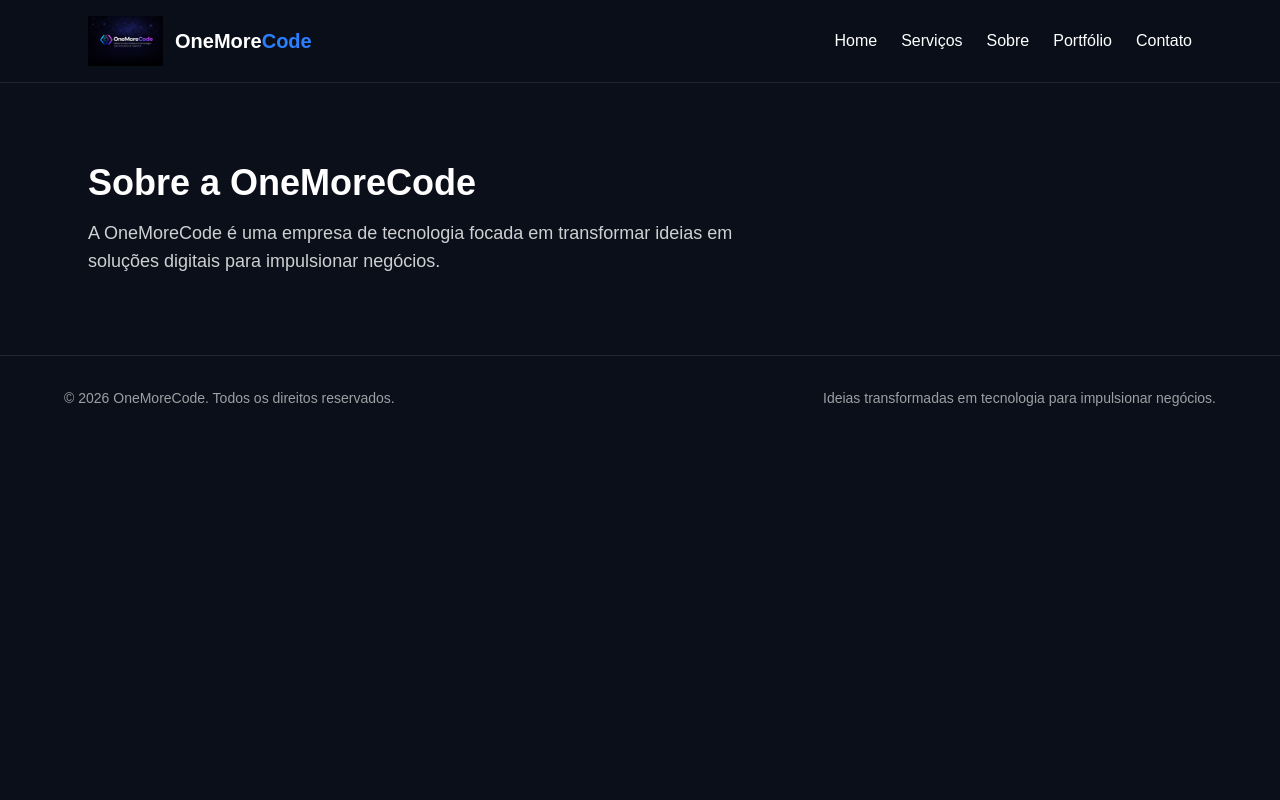
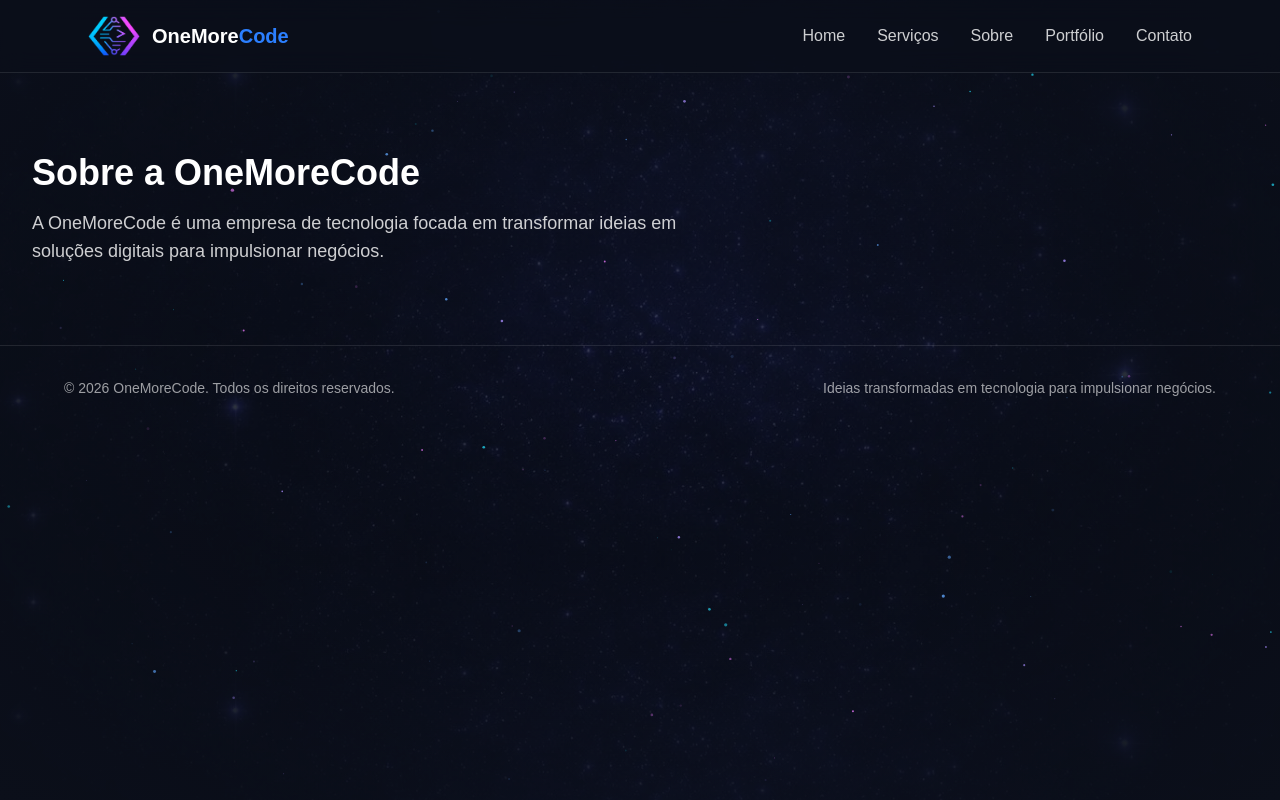
Before and after one commit to onemorecodetech/One_More_Code, a Next.js app: page /about in a window 1280 px wide. Built offline with nearby package versions, Linux system fonts and the light colour scheme.

Commit message:
atualização bacground & imglogos

```diff
--- a/src/app/about/page.jsx
+++ b/src/app/about/page.jsx
@@ -4,11 +4,12 @@ import Footer from "../../components/footer";
 
 export default function AboutPage() {
   return (
-    <main className="bg-[#0B0F1A] text-white min-h-screen">
+    <main className="text-white min-h-screen">
       <Navbar />
-      <section className="max-w-6xl mx-auto px-6 py-14 md:py-20">
-        <h1 className="text-3xl md:text-4xl font-bold">Sobre a OneMoreCode</h1>
-        <p className="mt-4 text-base md:text-lg text-white/80 max-w-2xl">
+
+      <section className="px-8 py-20">
+        <h1 className="text-4xl font-bold">Sobre a OneMoreCode</h1>
+        <p className="mt-4 text-lg text-white/80 max-w-2xl">
           A OneMoreCode é uma empresa de tecnologia focada em transformar
           ideias em soluções digitais para impulsionar negócios.
         </p>
--- a/src/app/contact/page.jsx
+++ b/src/app/contact/page.jsx
@@ -4,7 +4,7 @@ import Footer from "../../components/footer";
 
 export default function ContactPage() {
   return (
-    <main className="bg-[#0B0F1A] text-white min-h-screen">
+    <main className="text-white min-h-screen">
       <Navbar />
       <Contact />
       <Footer />
--- a/src/app/layout.jsx
+++ b/src/app/layout.jsx
@@ -1,21 +1,18 @@
 import "./globals.css";
+import Background from "../components/background";
 
 export const metadata = {
   title: "OneMoreCode",
   description: "Ideias transformadas em tecnologia para impulsionar negócios",
 };
 
-export const viewport = {
-  width: "device-width",
-  initialScale: 1,
-  viewportFit: "cover",
-  themeColor: "#0b0f1a",
-};
-
 export default function RootLayout({ children }) {
   return (
     <html lang="pt-BR">
-      <body>{children}</body>
+      <body>
+        <Background />
+        {children}
+      </body>
     </html>
   );
 }
--- a/src/app/page.jsx
+++ b/src/app/page.jsx
@@ -5,35 +5,17 @@ import About from "../components/about";
 import Portifolio from "../components/portifolio";
 import Contact from "../components/contact";
 import Footer from "../components/footer";
-import Image from "next/image";
 
 export default function Home() {
   return (
-    <main className="bg-[#0B0F1A] text-white min-h-screen">
-
+    <main className="text-white min-h-screen">
       <Navbar />
-
-      <section className="flex flex-col items-center justify-center px-6 py-10 md:py-12">
-        <Image
-          src="/images/Logo_onemorecode.jpeg"
-          alt="Logo OneMoreCode"
-          width={200}
-          height={200}
-           priority
-          className="w-40 h-auto md:w-[200px]"
-        />
-        <p className="text-base md:text-lg mt-4 text-center max-w-xl">
-          Ideias transformadas em tecnologia para impulsionar negócios.
-        </p>
-      </section>
-
       <Hero />
       <Services />
       <About />
       <Portifolio />
       <Contact />
       <Footer />
-
     </main>
   );
 }
--- a/src/app/portfolio/page.jsx
+++ b/src/app/portfolio/page.jsx
@@ -3,12 +3,12 @@ import Footer from "../../components/footer";
 
 export default function PortfolioPage() {
   return (
-    <main className="bg-[#0B0F1A] text-white min-h-screen">
+    <main className="text-white min-h-screen">
       <Navbar />
 
-       <section className="max-w-6xl mx-auto px-6 py-14 md:py-20">
-        <h1 className="text-3xl md:text-4xl font-bold">Portfólio</h1>
-        <p className="mt-4 text-base md:text-lg text-white/80 max-w-2xl">
+      <section className="px-8 py-20">
+        <h1 className="text-4xl font-bold">Portfólio</h1>
+        <p className="mt-4 text-lg text-white/80 max-w-2xl">
           Aqui ficarão os projetos, sites, sistemas e soluções desenvolvidas
           pela OneMoreCode.
         </p>
--- a/src/app/services/page.jsx
+++ b/src/app/services/page.jsx
@@ -3,12 +3,12 @@ import Footer from "../../components/footer";
 
 export default function ServicesPage() {
   return (
-    <main className="bg-[#0B0F1A] text-white min-h-screen">
+    <main className="text-white min-h-screen">
       <Navbar />
 
-      <section className="max-w-6xl mx-auto px-6 py-14 md:py-20">
-        <h1 className="text-3xl md:text-4xl font-bold">Serviços</h1>
-        <p className="mt-4 text-base md:text-lg text-white/80 max-w-2xl">
+      <section className="px-8 py-20">
+        <h1 className="text-4xl font-bold">Serviços</h1>
+        <p className="mt-4 text-lg text-white/80 max-w-2xl">
           A OneMoreCode desenvolve sites, sistemas personalizados,
           automações, aplicativos e soluções digitais para empresas.
         </p>
--- /dev/null
+++ b/src/components/background.jsx
@@ -0,0 +1,168 @@
+"use client";
+
+import { useEffect, useRef } from "react";
+
+/*
+  Fundo interativo do site:
+  - a imagem da marca fica fixa atrás de tudo e se move levemente com o mouse e a rolagem;
+  - por cima, um campo de estrelas que brilham e se conectam ao cursor.
+  Respeita quem prefere menos movimento (prefers-reduced-motion).
+*/
+export default function Background() {
+  const imageRef = useRef(null);
+  const glowRef = useRef(null);
+  const canvasRef = useRef(null);
+
+  useEffect(() => {
+    const reduceMotion = window.matchMedia("(prefers-reduced-motion: reduce)").matches;
+    const canvas = canvasRef.current;
+    const ctx = canvas.getContext("2d");
+
+    let width = 0;
+    let height = 0;
+    let stars = [];
+    let frame;
+
+    const mouse = { x: -9999, y: -9999, active: false };
+    const target = { x: 0, y: 0 };
+    const current = { x: 0, y: 0 };
+
+    // Cores tiradas da própria logo: ciano → violeta → magenta
+    const colors = ["#22d3ee", "#60a5fa", "#a78bfa", "#e879f9"];
+
+    function resize() {
+      const dpr = Math.min(window.devicePixelRatio || 1, 2);
+      width = window.innerWidth;
+      height = window.innerHeight;
+      canvas.width = width * dpr;
+      canvas.height = height * dpr;
+      canvas.style.width = `${width}px`;
+      canvas.style.height = `${height}px`;
+      ctx.setTransform(dpr, 0, 0, dpr, 0, 0);
+
+      const count = Math.min(160, Math.floor((width * height) / 9000));
+      stars = Array.from({ length: count }, () => ({
+        x: Math.random() * width,
+        y: Math.random() * height,
+        r: Math.random() * 1.4 + 0.3,
+        depth: Math.random() * 0.8 + 0.2,
+        phase: Math.random() * Math.PI * 2,
+        speed: Math.random() * 0.02 + 0.005,
+        color: colors[Math.floor(Math.random() * colors.length)],
+      }));
+    }
+
+    function draw() {
+      ctx.clearRect(0, 0, width, height);
+
+      // Suaviza o movimento do mouse (parallax)
+      current.x += (target.x - current.x) * 0.06;
+      current.y += (target.y - current.y) * 0.06;
+
+      const scroll = window.scrollY;
+
+      if (imageRef.current) {
+        imageRef.current.style.transform = `translate3d(${current.x * -18}px, ${
+          current.y * -18 - scroll * 0.04
+        }px, 0) scale(1.12)`;
+      }
+
+      for (const s of stars) {
+        s.phase += s.speed;
+        const ox = current.x * -30 * s.depth;
+        const oy = current.y * -30 * s.depth - ((scroll * 0.15 * s.depth) % height);
+        let x = s.x + ox;
+        let y = s.y + oy;
+        if (y < 0) y += height;
+
+        const dx = x - mouse.x;
+        const dy = y - mouse.y;
+        const dist = Math.sqrt(dx * dx + dy * dy);
+        const near = mouse.active ? Math.max(0, 1 - dist / 160) : 0;
+
+        // Linha até o cursor nas estrelas próximas (efeito constelação)
+        if (near > 0) {
+          ctx.strokeStyle = s.color;
+          ctx.globalAlpha = near * 0.35;
+          ctx.lineWidth = 0.6;
+          ctx.beginPath();
+          ctx.moveTo(x, y);
+          ctx.lineTo(mouse.x, mouse.y);
+          ctx.stroke();
+        }
+
+        const twinkle = 0.45 + Math.sin(s.phase) * 0.35;
+        ctx.globalAlpha = Math.min(1, twinkle + near * 0.8);
+        ctx.fillStyle = s.color;
+        ctx.beginPath();
+        ctx.arc(x, y, s.r + near * 1.6, 0, Math.PI * 2);
+        ctx.fill();
+      }
+      ctx.globalAlpha = 1;
+
+      frame = requestAnimationFrame(draw);
+    }
+
+    function onMove(event) {
+      mouse.x = event.clientX;
+      mouse.y = event.clientY;
+      mouse.active = true;
+      target.x = event.clientX / width - 0.5;
+      target.y = event.clientY / height - 0.5;
+      if (glowRef.current) {
+        glowRef.current.style.transform = `translate3d(${event.clientX - 300}px, ${
+          event.clientY - 300
+        }px, 0)`;
+        glowRef.current.style.opacity = "1";
+      }
+    }
+
+    function onLeave() {
+      mouse.active = false;
+      target.x = 0;
+      target.y = 0;
+      if (glowRef.current) glowRef.current.style.opacity = "0";
+    }
+
+    resize();
+    window.addEventListener("resize", resize);
+
+    if (reduceMotion) {
+      // Desenha uma vez, sem animação
+      draw();
+      cancelAnimationFrame(frame);
+    } else {
+      window.addEventListener("pointermove", onMove);
+      document.documentElement.addEventListener("pointerleave", onLeave);
+      draw();
+    }
+
+    return () => {
+      cancelAnimationFrame(frame);
+      window.removeEventListener("resize", resize);
+      window.removeEventListener("pointermove", onMove);
+      document.documentElement.removeEventListener("pointerleave", onLeave);
+    };
+  }, []);
+
+  return (
+    <div aria-hidden="true" className="fixed inset-0 -z-10 overflow-hidden bg-[#0B0F1A]">
+      <div
+        ref={imageRef}
+        className="absolute inset-0 bg-cover bg-center opacity-60 will-change-transform"
+        style={{ backgroundImage: "url(/images/background.webp)", transform: "scale(1.12)" }}
+      />
+
+      {/* Escurece as bordas e o centro para o texto continuar legível */}
+      <div className="absolute inset-0 bg-[radial-gradient(ellipse_at_center,rgba(11,15,26,0.55)_0%,rgba(11,15,26,0.85)_70%,#0B0F1A_100%)]" />
+
+      <canvas ref={canvasRef} className="absolute inset-0" />
+
+      {/* Brilho suave que acompanha o cursor */}
+      <div
+        ref={glowRef}
+        className="pointer-events-none absolute top-0 left-0 h-[600px] w-[600px] rounded-full opacity-0 transition-opacity duration-500 bg-[radial-gradient(circle,rgba(139,92,246,0.12)_0%,rgba(59,130,246,0.06)_40%,transparent_70%)]"
+      />
+    </div>
+  );
+}
--- a/src/components/navbar.jsx
+++ b/src/components/navbar.jsx
@@ -1,6 +1,3 @@
-"use client";
-
-import { useEffect, useState } from "react";
 import Link from "next/link";
 import Image from "next/image";
 
@@ -13,72 +10,34 @@ const links = [
 ];
 
 export default function Navbar() {
-  const [open, setOpen] = useState(false);
-
-  // Fecha o menu ao voltar para a largura de desktop
-  useEffect(() => {
-    const media = window.matchMedia("(min-width: 768px)");
-    const close = () => media.matches && setOpen(false);
-    media.addEventListener("change", close);
-    return () => media.removeEventListener("change", close);
-  }, []);
-
   return (
-    <header className="sticky top-0 z-50 bg-[#0B0F1A]/90 backdrop-blur border-b border-white/10 pt-[env(safe-area-inset-top)]">
-      <nav className="max-w-6xl mx-auto flex items-center justify-between gap-4 py-3 md:py-4 pl-[max(1.5rem,env(safe-area-inset-left))] pr-[max(1.5rem,env(safe-area-inset-right))]">
-        <Link href="/" className="flex items-center gap-3 min-w-0" onClick={() => setOpen(false)}>
+    <header className="sticky top-0 z-50 border-b border-white/10 bg-[#0B0F1A]/70 backdrop-blur-md">
+      <nav className="max-w-6xl mx-auto flex items-center justify-between gap-6 px-6 py-4">
+        <Link href="/" className="flex shrink-0 items-center gap-3" aria-label="OneMoreCode, página inicial">
           <Image
-            src="/images/Logo_onemorecode.jpeg"
-            alt="OneMoreCode"
-            width={50}
-            height={50}
-            className="h-10 w-auto md:h-[50px] shrink-0"
+            src="/images/logo.png"
+            alt=""
+            width={52}
+            height={40}
+            priority
           />
-          <span className="text-lg md:text-xl font-bold truncate">
+          <span className="hidden sm:inline text-xl font-bold">
             OneMore<span className="text-blue-500">Code</span>
           </span>
         </Link>
 
-        <div className="hidden md:flex gap-6">
-          {links.map((link) => (
-            <Link key={link.href} href={link.href} className="hover:text-blue-400 transition">
-              {link.label}
-            </Link>
-          ))}
-        </div>
-
-        <button
-          type="button"
-          className="md:hidden inline-flex items-center justify-center h-11 w-11 -mr-2 rounded-lg hover:bg-white/10 transition"
-          aria-label={open ? "Fechar menu" : "Abrir menu"}
-          aria-expanded={open}
-          aria-controls="mobile-menu"
-          onClick={() => setOpen((value) => !value)}
-        >
-          <svg width="24" height="24" viewBox="0 0 24 24" fill="none" stroke="currentColor" strokeWidth="2" strokeLinecap="round" aria-hidden="true">
-            {open ? (
-              <path d="M6 6l12 12M18 6L6 18" />
-            ) : (
-              <path d="M4 7h16M4 12h16M4 17h16" />
-            )}
-          </svg>
-        </button>
-      </nav>
-
-      {open && (
-        <div id="mobile-menu" className="md:hidden border-t border-white/10 pb-4 pl-[max(1.5rem,env(safe-area-inset-left))] pr-[max(1.5rem,env(safe-area-inset-right))]">
+        <div className="flex min-w-0 gap-4 md:gap-8 text-sm md:text-base overflow-x-auto whitespace-nowrap">
           {links.map((link) => (
             <Link
               key={link.href}
               href={link.href}
-              onClick={() => setOpen(false)}
-              className="block py-3 text-lg border-b border-white/5 last:border-b-0 hover:text-blue-400 transition"
+              className="text-white/80 hover:text-white transition"
             >
               {link.label}
             </Link>
           ))}
         </div>
-      )}
+      </nav>
     </header>
-    );
-  }
+  );
+}
```
Also changed, not shown: public/images/background.webp (added), public/images/logo.png (added).
